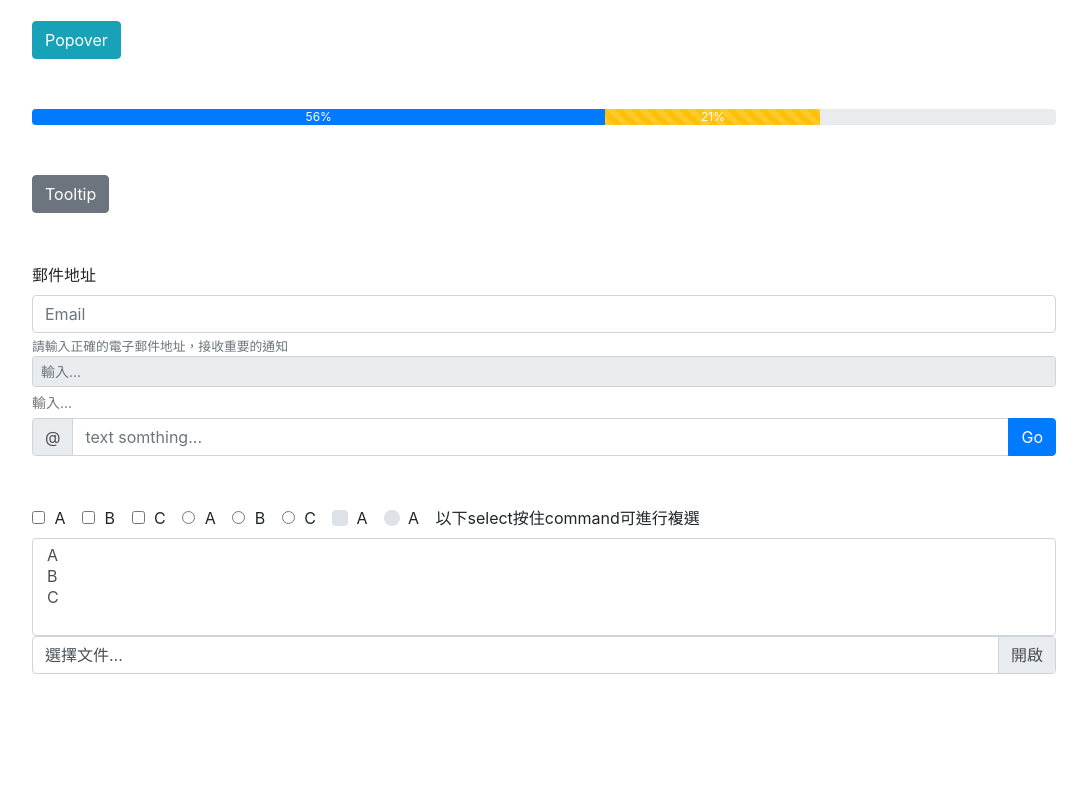
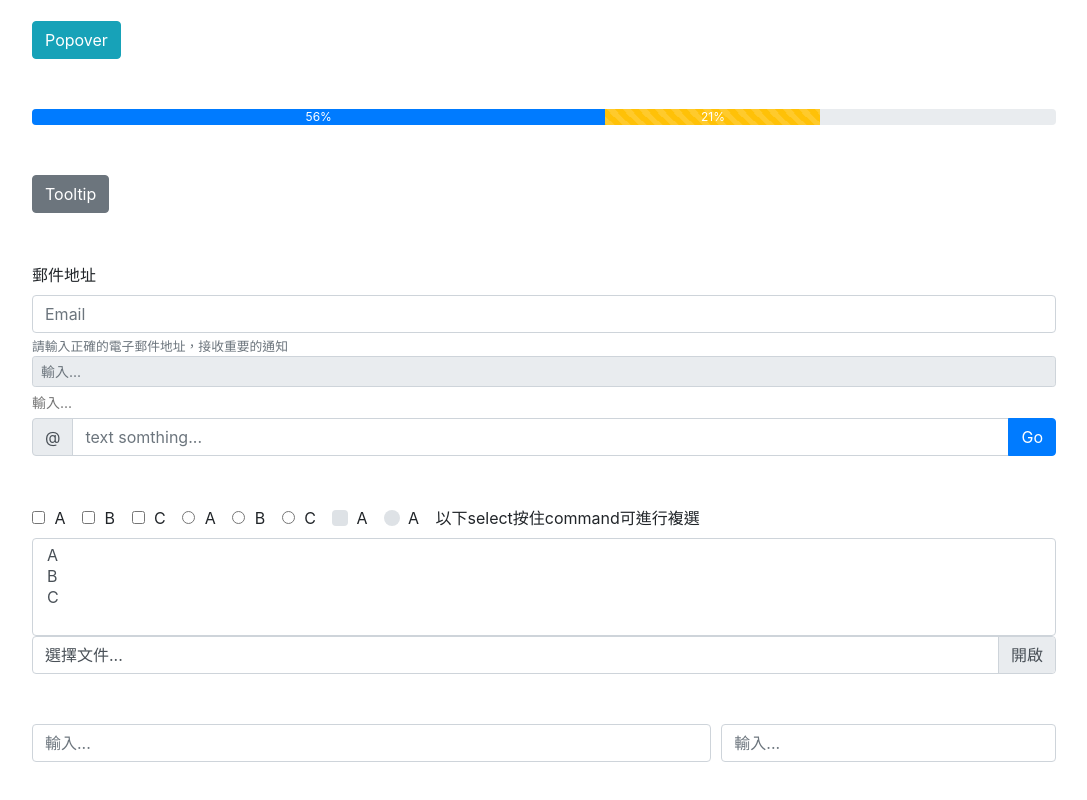
Before and after one commit to Yipeechen/bootstrap4-practice, a website: page component.html in a window 1280 px wide. Shown: the part 5780-6580 px from the top of the page, without its empty margins (96-1183 px from the left). Before the commit the page ends 6504 px from the top, so only its background shows below. Drawn offline with nearby package versions, Linux system fonts and the light colour scheme.

Commit message:
FORM layout intro

```diff
--- a/component.html
+++ b/component.html
@@ -601,6 +601,18 @@
         </div>
       </div>
 
+      <div class="component demo">
+        <!-- 表單佈局：form-row >> form-group + col-sm-$ -->
+        <div class="form-row">
+          <div class="form-group col-sm-8">
+            <input type="text" class="form-control" placeholder="輸入...">
+          </div>
+          <div class="form-group col">
+            <input type="text" class="form-control" placeholder="輸入...">
+          </div>
+        </div>
+      </div>
+
 
 
   <script src="https://code.jquery.com/jquery-3.3.1.slim.min.js" integrity="sha384-q8i/X+965DzO0rT7abK41JStQIAqVgRVzpbzo5smXKp4YfRvH+8abtTE1Pi6jizo"
```
